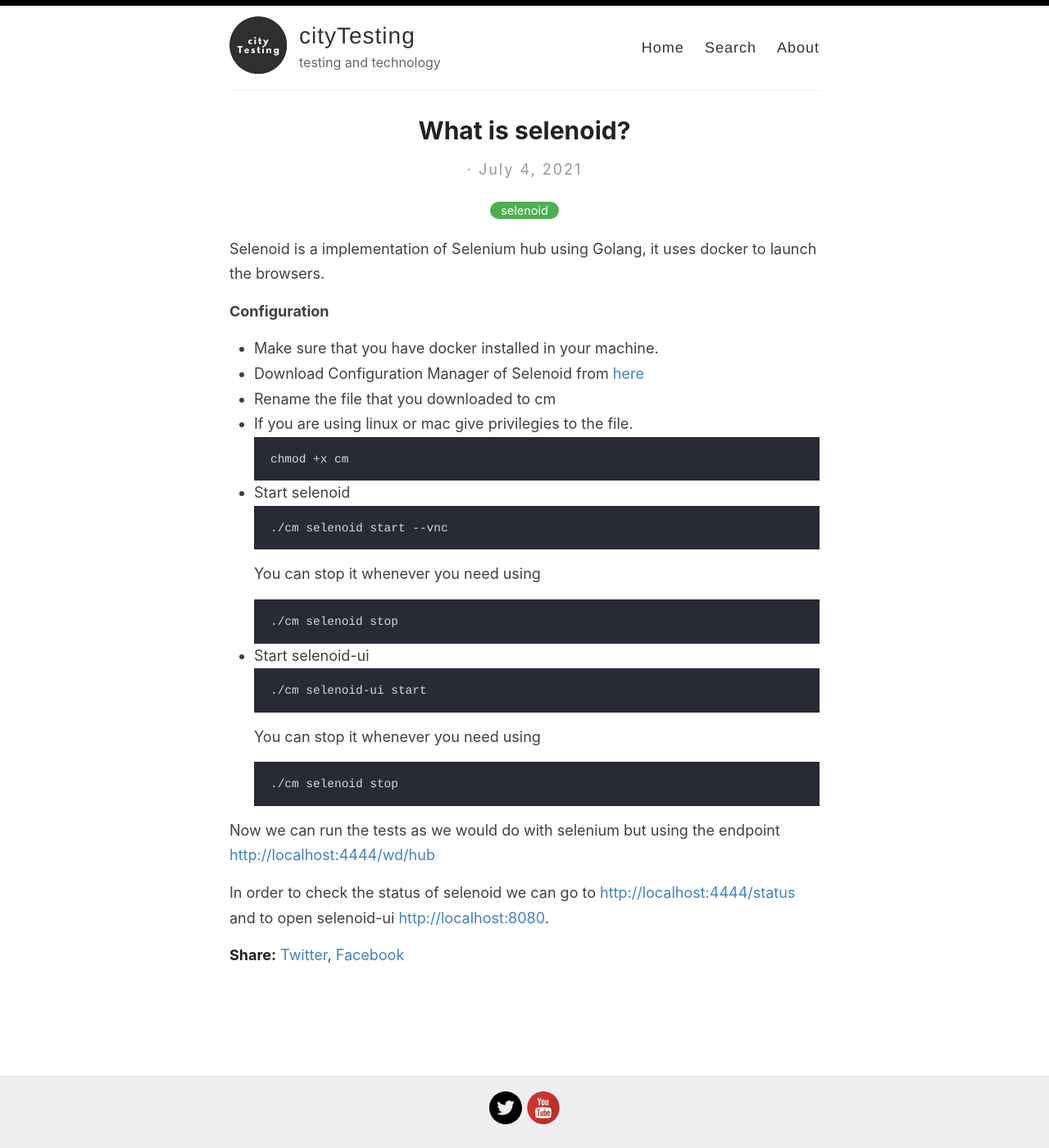
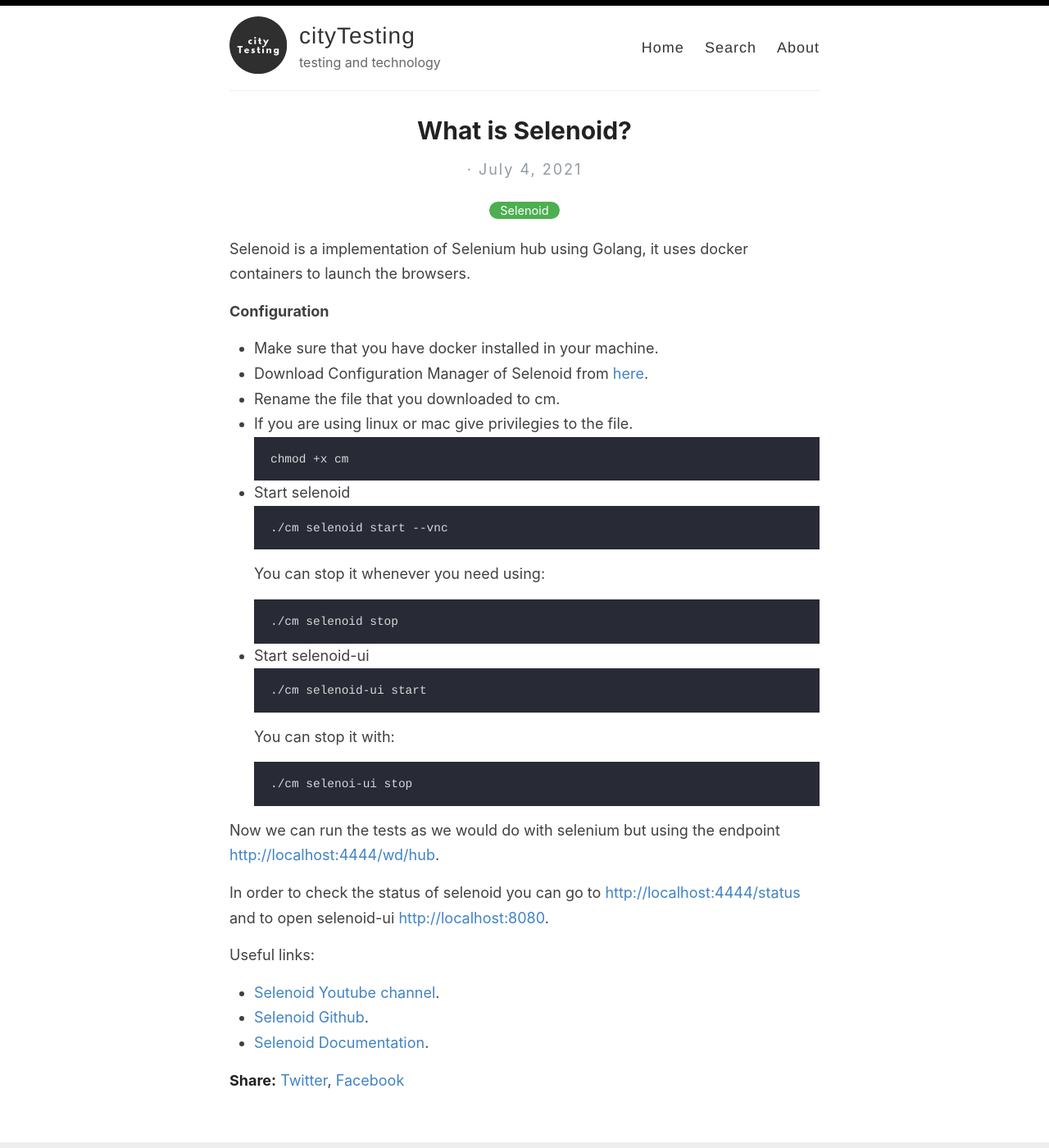
Before and after one commit to cityTesting/citytesting.github.io, a Jekyll site: the page built from _posts/2021-07-04-selenoid.md, in a window 1280 px wide and 1400 px high. Shown: the whole window at 82% size. Built offline with Jekyll 4.4.1, drawn with Linux system fonts in a browser that asks for light colours.

Commit message:
update selenoid post

````diff
--- a/_posts/2021-07-04-selenoid.md
+++ b/_posts/2021-07-04-selenoid.md
@@ -1,14 +1,14 @@
 ---
 layout: post
-title: What is selenoid?
-categories: [selenoid]
+title: What is Selenoid?
+categories: [Selenoid]
 ---
-Selenoid is a implementation of Selenium hub using Golang, it uses docker to launch the browsers.
+Selenoid is a implementation of Selenium hub using Golang, it uses docker containers to launch the browsers.
 
 **Configuration**
 * Make sure that you have docker installed in your machine.
-* Download Configuration Manager of Selenoid from [here](https://github.com/aerokube/cm/releases)
-* Rename the file that you downloaded to cm
+* Download Configuration Manager of Selenoid from [here](https://github.com/aerokube/cm/releases).
+* Rename the file that you downloaded to cm.
 * If you are using linux or mac give privilegies to the file.
 ```
 chmod +x cm
@@ -17,7 +17,7 @@ chmod +x cm
 ```
 ./cm selenoid start --vnc
 ```
-You can stop it whenever you need using
+You can stop it whenever you need using:
 ```
 ./cm selenoid stop
 ```
@@ -25,11 +25,16 @@ You can stop it whenever you need using
 ```
 ./cm selenoid-ui start
 ```
-You can stop it whenever you need using
+You can stop it with:
 ```
-./cm selenoid stop
+./cm selenoi-ui stop
 ```
 
-Now we can run the tests as we would do with selenium but using the endpoint [http://localhost:4444/wd/hub](http://localhost:4444/wd/hub)
+Now we can run the tests as we would do with selenium but using the endpoint [http://localhost:4444/wd/hub](http://localhost:4444/wd/hub).
 
-In order to check the status of selenoid we can go to [http://localhost:4444/status](http://localhost:4444/status) and to open selenoid-ui [http://localhost:8080](http://localhost:8080).
+In order to check the status of selenoid you can go to [http://localhost:4444/status](http://localhost:4444/status) and to open selenoid-ui [http://localhost:8080](http://localhost:8080).
+
+Useful links:
+* [Selenoid Youtube channel](https://www.youtube.com/channel/UC9HvE3FNfTvftzpvXi9c69g).
+* [Selenoid Github](https://github.com/aerokube/selenoid).
+* [Selenoid Documentation](https://aerokube.com/selenoid/latest/).
````
